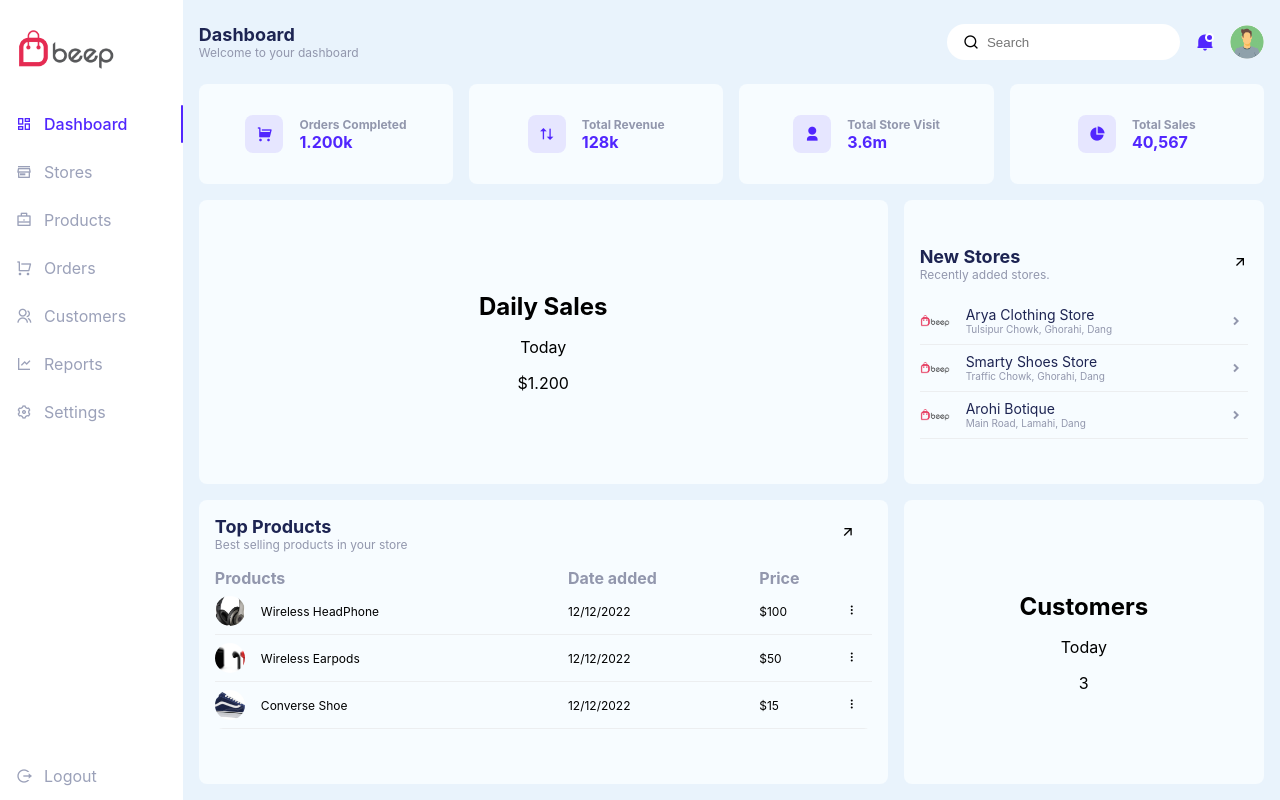
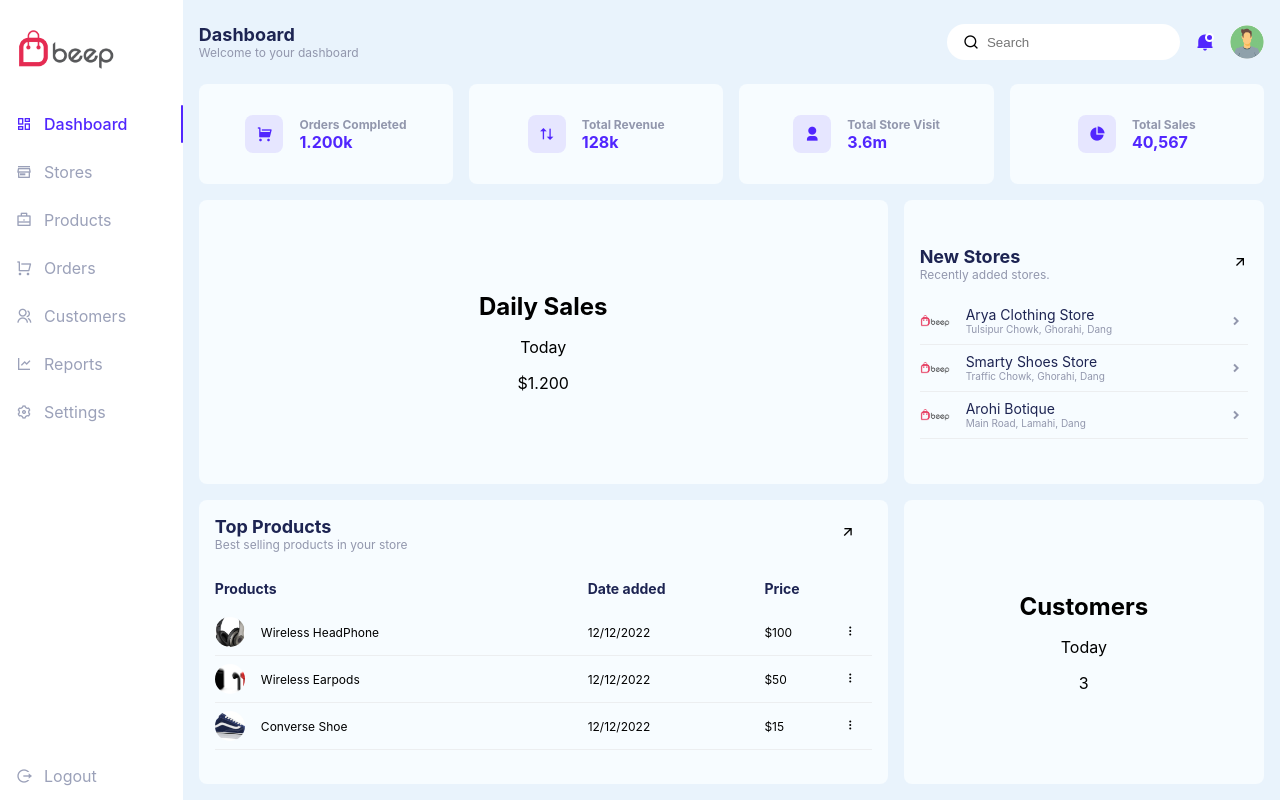
Before and after one commit to itheamc/ecommerce-admin-dashboard, a React (Create React App) app: page / in a window 1280 px wide. Built offline with nearby package versions, Linux system fonts and the light colour scheme.

Commit message:
minor changes on the table style

```diff
--- a/src/components/styles/Styles.js
+++ b/src/components/styles/Styles.js
@@ -13,16 +13,15 @@ export const Table = styled.table`
     width: 100%;
     border-collapse: collapse;
     border-spacing: 0;
-    border-radius: ${props => props.theme.border_radius.medium};
     overflow: hidden;
-    gap: ${props => props.theme.gap.medium};
-    padding: 0 ${props => props.theme.padding.medium};
 
     & > thead {
         & > tr {
             & > th {
                 text-align: left;
-                color: ${props => props.theme.color.secondary_text};
+                color: ${props => props.theme.color.primary_text};
+                font-size: ${props => props.theme.font_size.medium};
+                padding: ${props => props.theme.padding.small} 0;
             }
         }
     }
@@ -38,8 +37,10 @@ export const Table = styled.table`
                 font-size: ${props => props.theme.font_size.small};
 
                 & > div {
+                    width: max-content;
                     display: flex;
-                    justify-content: left;
+                    flex-direction: row;
+                    justify-content: flex-start;
                     align-items: center;
                     gap: ${props => props.theme.gap.medium};
 
```
